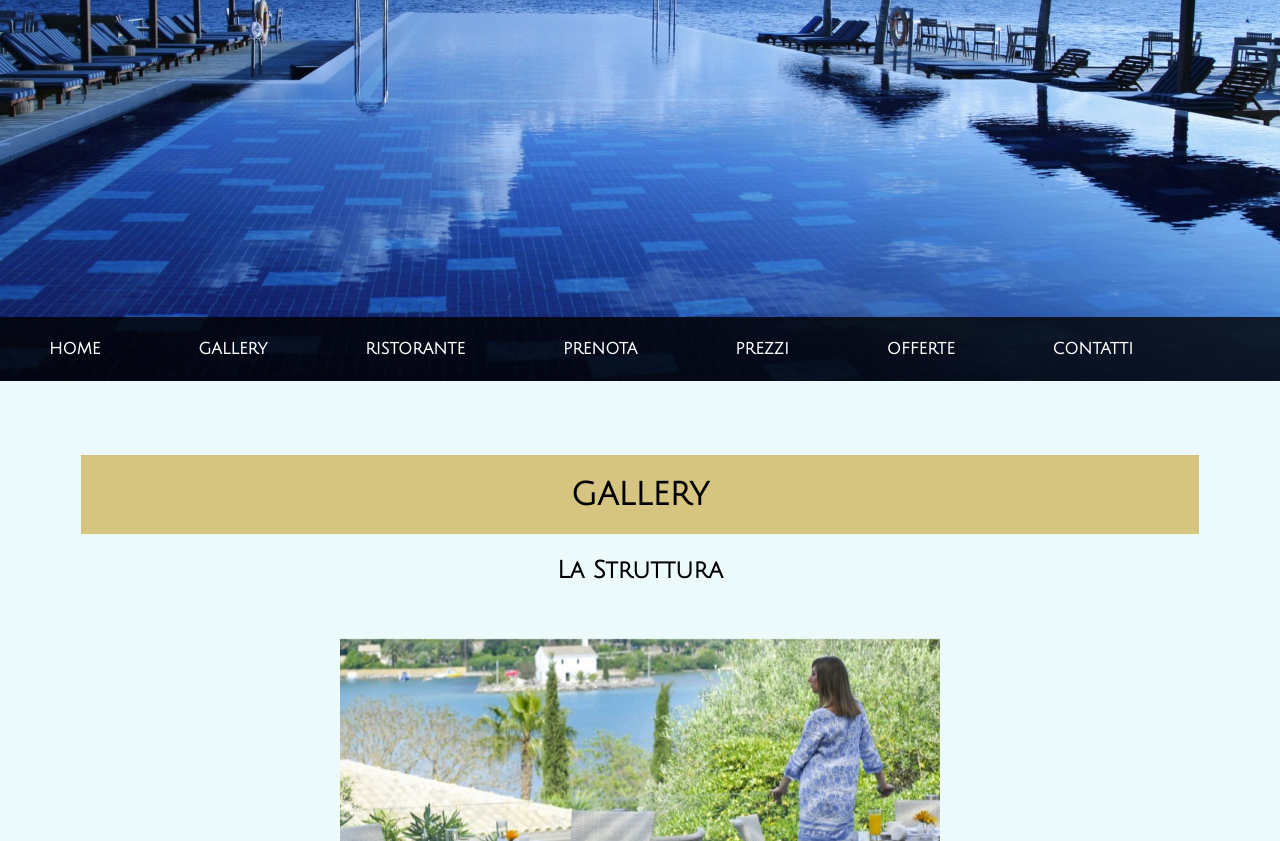
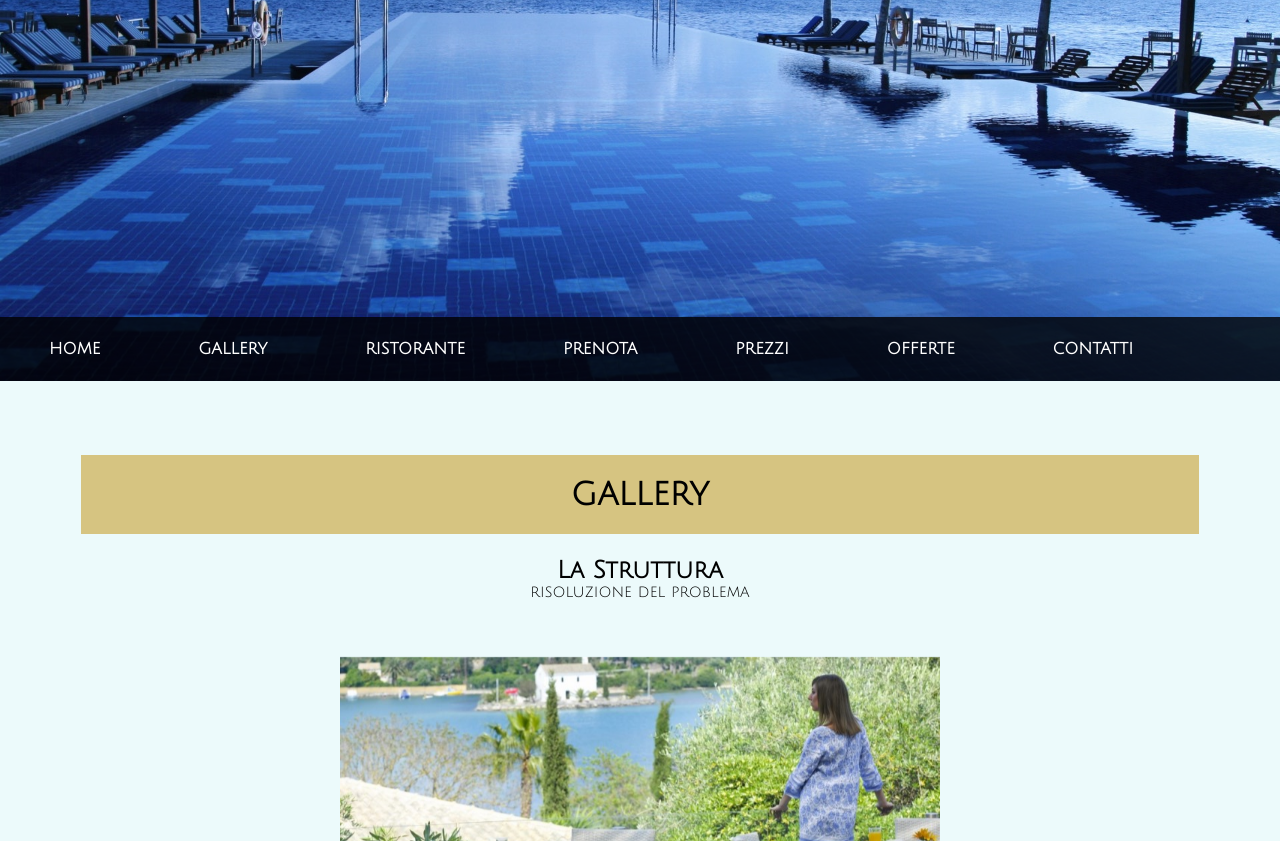
Before and after one commit to LoanaM/hotel-booleana-1, a plain HTML site: page gallery.html in a window 1280 px wide. Shown: the part 259-1100 px from the top of the page. Drawn offline with Linux system fonts and the light colour scheme.

```diff
--- a/gallery.html
+++ b/gallery.html
@@ -36,6 +36,7 @@
         <div class="title">
         <h2 class="margin-top">La Struttura</h2>
         </div>
+        <p>risoluzione del problema</p>
         <div class="slides-ctn">
           <img class="first" src="_img/slide-01.jpg">
           <img class="second" src="_img/slide-02.jpg">
```
